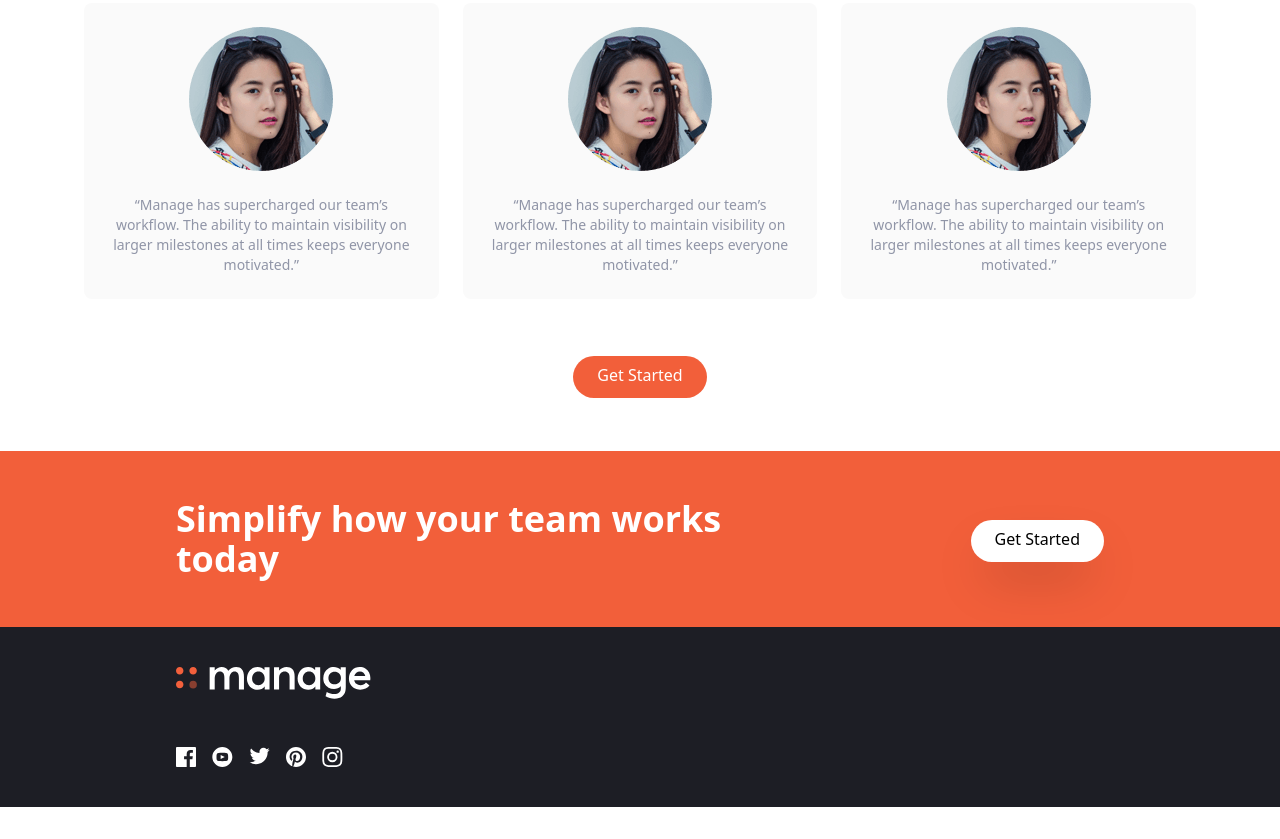
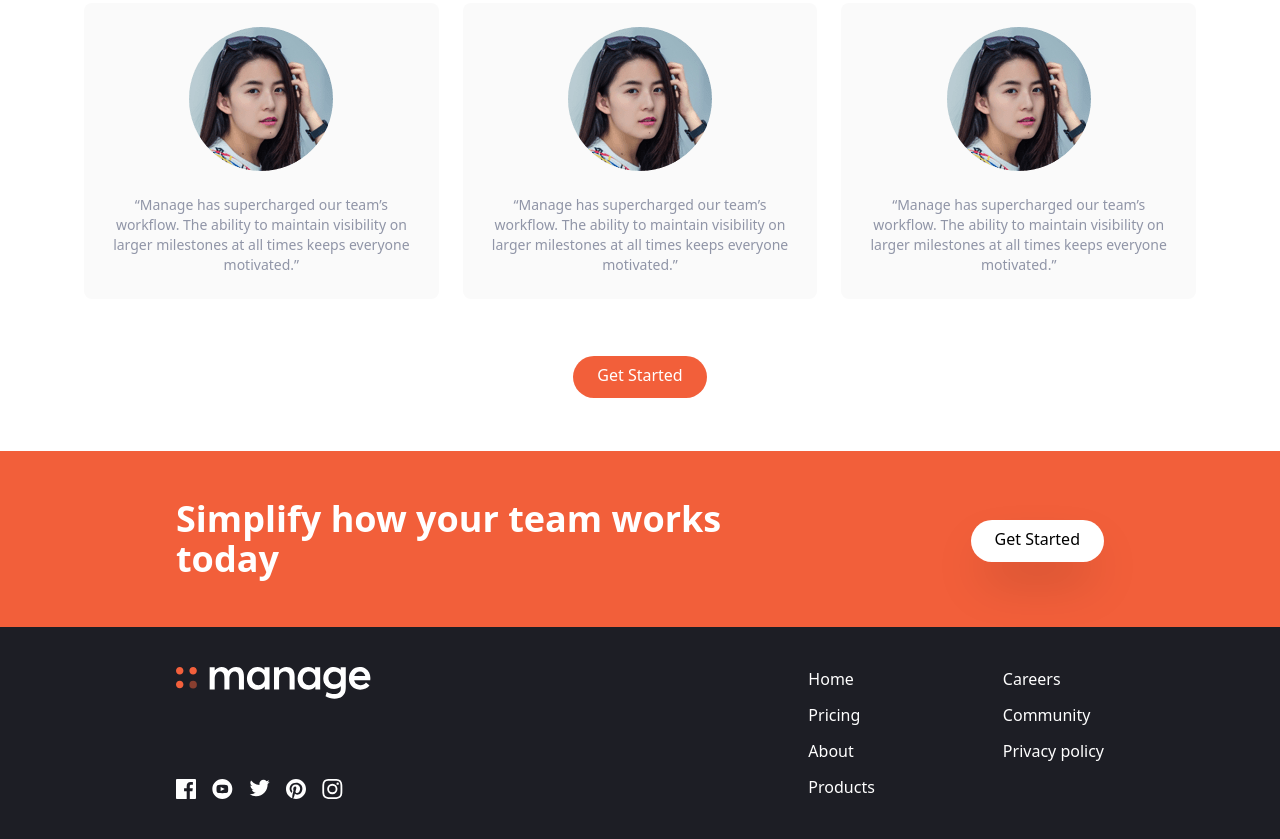
Before and after one commit to iLynette/tailwindCSS, a website: page index.html in a window 1280 px wide. Shown: the part 1529-2368 px from the top of the page. Before the commit the page ends 2336 px from the top, so only its background shows below. Drawn offline with Linux system fonts and the light colour scheme.

Commit message:
Align container items

```diff
--- a/index.html
+++ b/index.html
@@ -218,6 +218,21 @@
                     </a>
                 </div>
             </div>
+
+            <div class="flex justify-around space-x-32">
+                <div class="flex flex-col space-y-3 text-white">
+                    <a href="" class="hover:text-brightRed">Home</a>
+                    <a href="" class="hover:text-brightRed">Pricing</a>
+                    <a href="" class="hover:text-brightRed">About</a>
+                    <a href="" class="hover:text-brightRed">Products</a>
+                </div>
+
+                <div class="flex flex-col space-y-3 text-white">
+                    <a href="" class="hover:text-brightRed">Careers</a>
+                    <a href="" class="hover:text-brightRed">Community</a>
+                    <a href="" class="hover:text-brightRed">Privacy policy</a>
+                </div>
+            </div>
         </div>
     </footer>
 </body>
```
Also changed, not shown: css/main.css.
